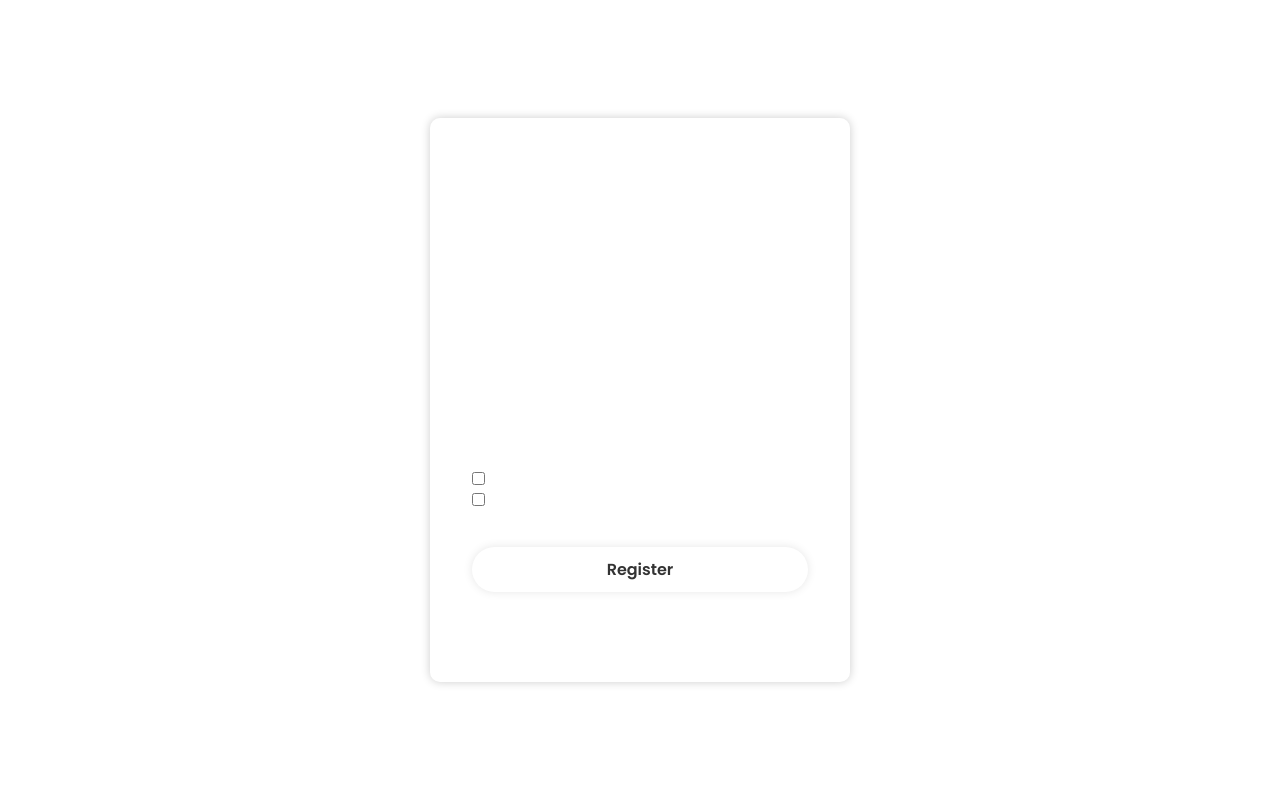
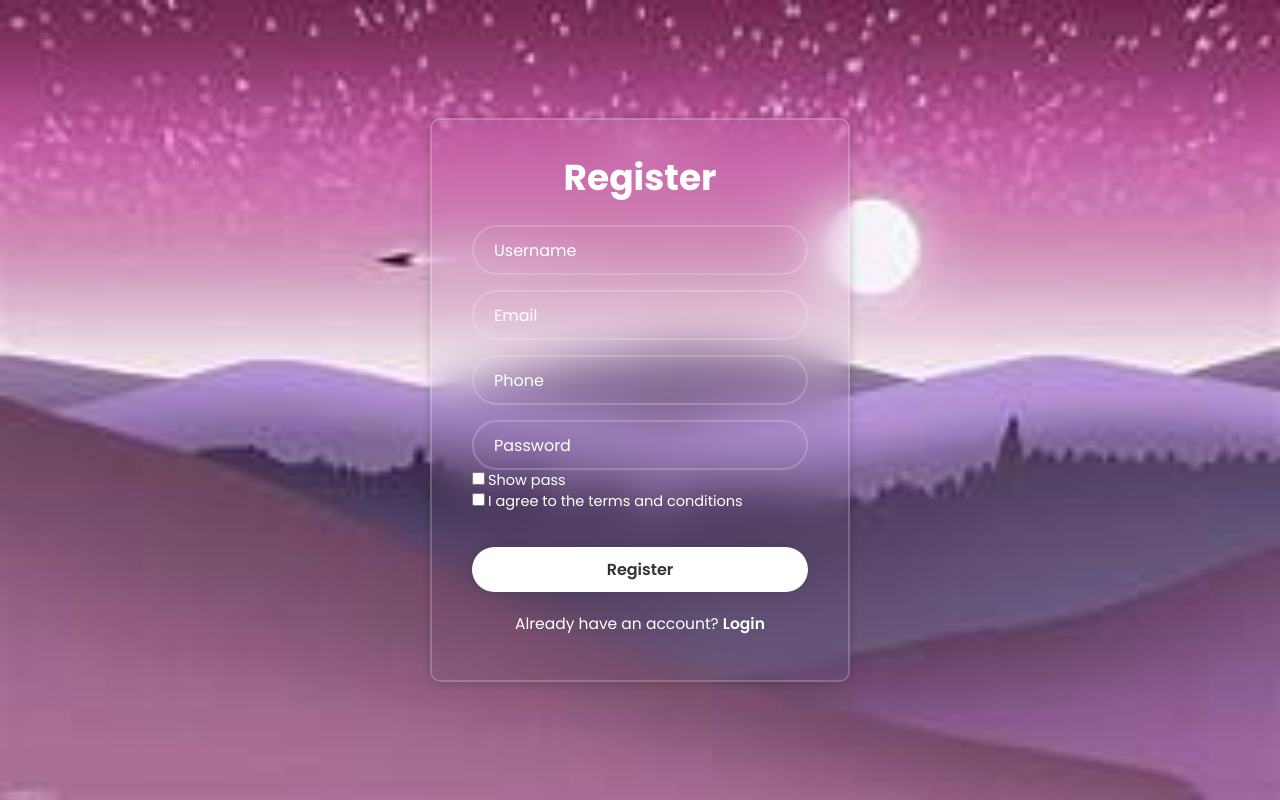
Before and after one commit to nghuy2903/Web-Clone, a plain HTML site: page register.html in a window 1280 px wide. Drawn offline with Linux system fonts and the light colour scheme; the site is published under a folder, as on GitHub Pages, so addresses that start at the root find nothing.

Commit message:
changes backgruond

```diff
--- a/public/css/login.css
+++ b/public/css/login.css
@@ -12,7 +12,7 @@ body {
     justify-content: center;
     align-items: center;
     min-height: 100vh;
-    background: url('/public/image/login.png') no-repeat;
+    background: url('public/image/login.png') no-repeat;
     background-size: cover;
     background-position: center;
 }
--- a/register.html
+++ b/register.html
@@ -18,7 +18,7 @@
             justify-content: center;
             align-items: center;
             min-height: 100vh;
-            background: url('/public/image/th.jpg') no-repeat;
+            background: url('public/image/th.jpg') no-repeat;
             background-size: cover;
             background-position: center;
         }
```
